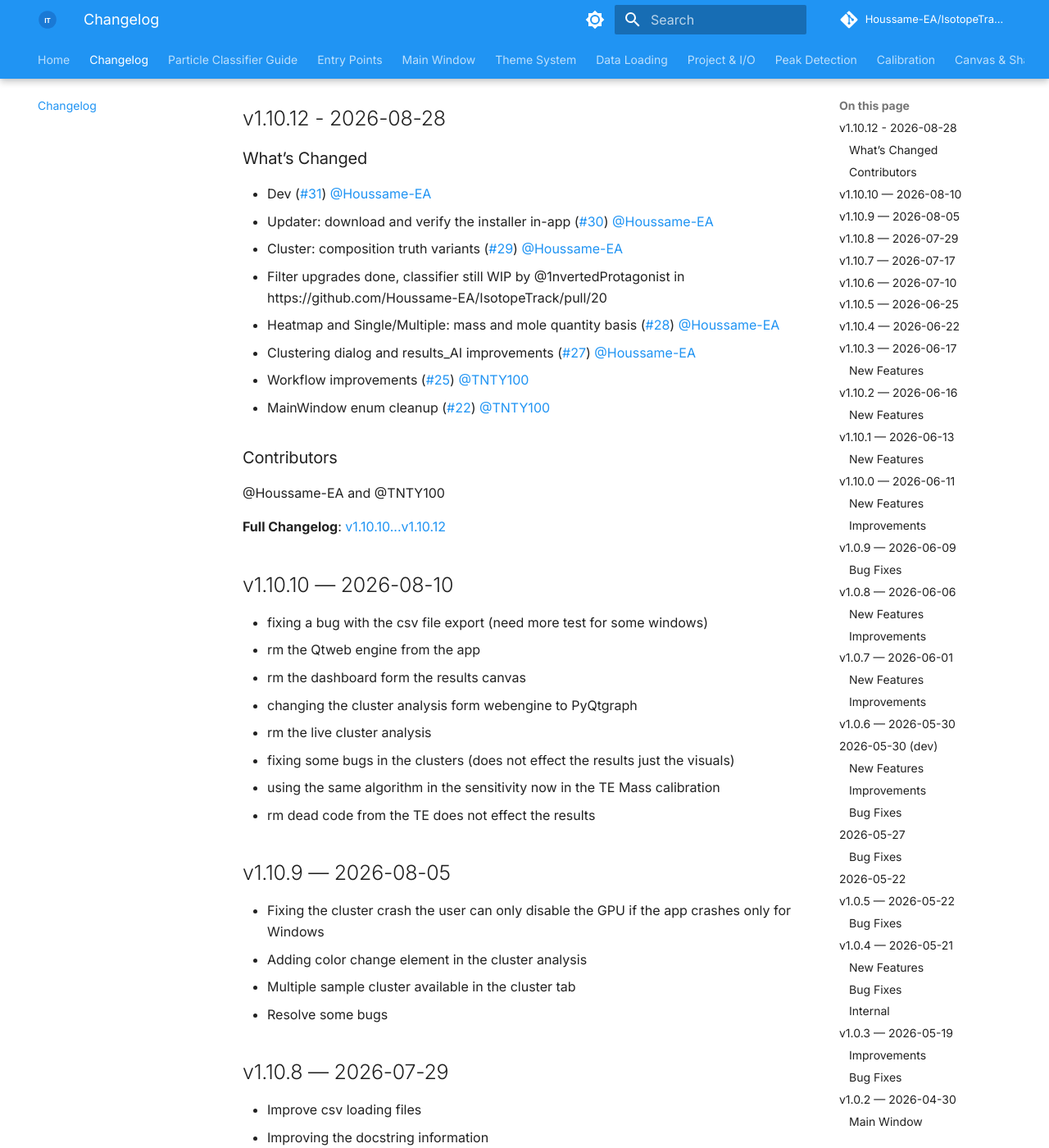
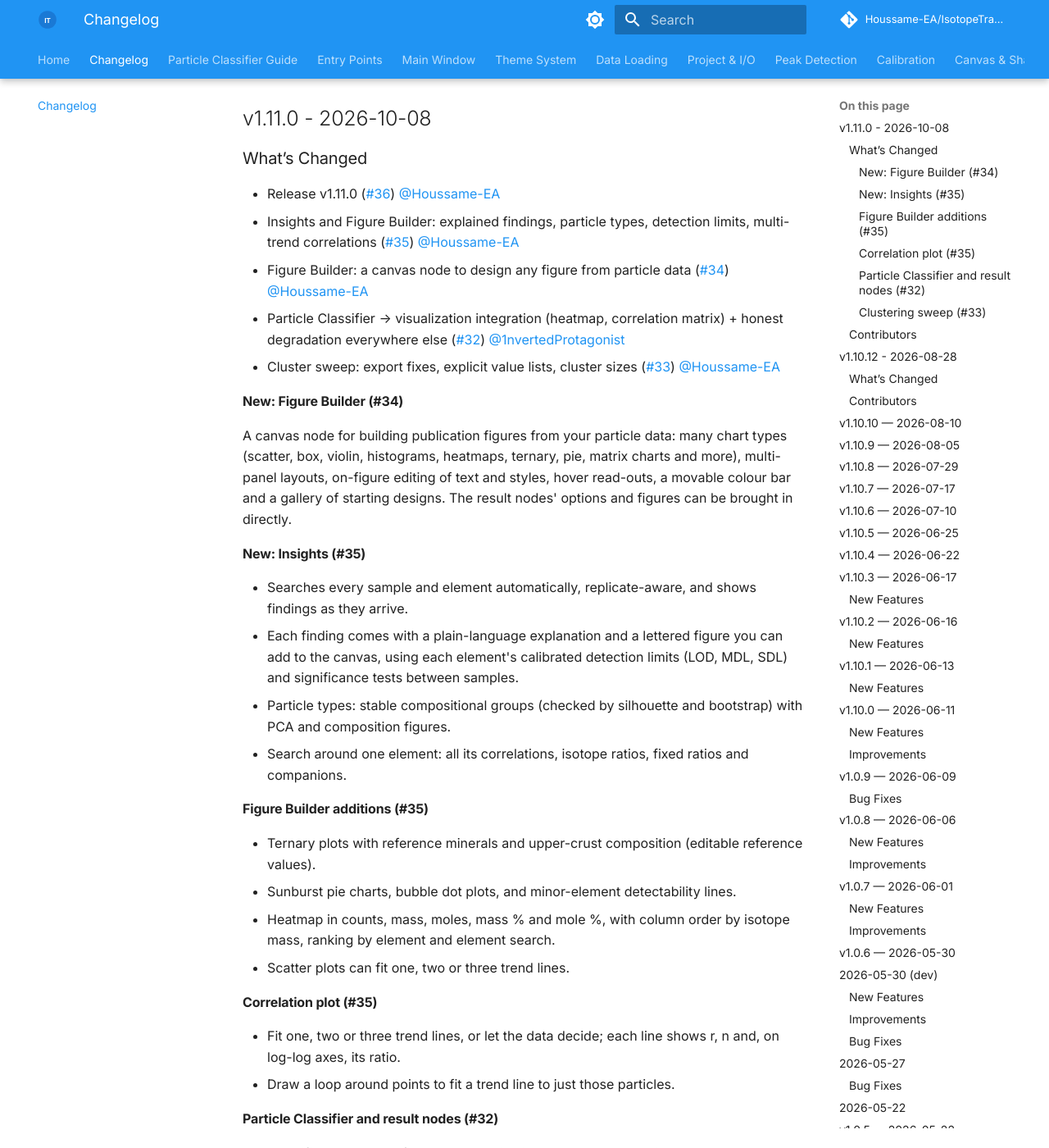
Before and after one commit to Houssame-EA/IsotopeTrack, an MkDocs documentation site: the page built from docs/changelog.md, in a window 1280 px wide and 1400 px high, scrolled down 192 px. Shown: the whole window at 82% size. Built offline with MkDocs 1.6.1 and Material for MkDocs 9.7.7, drawn with Linux system fonts in a browser that asks for light colours; comment, search, counter and statistics services are not loaded; the version menu is left out; some of the changed text lies outside the part shown.

Commit message:
Update CHANGELOG

```diff
--- a/docs/changelog.md
+++ b/docs/changelog.md
@@ -4,6 +4,54 @@ All notable changes to IsotopeTrack are documented here.
 
 
 ---
+
+## v1.11.0 - 2026-10-08
+
+### What’s Changed
+
+- Release v1.11.0 ([#36](https://github.com/Houssame-EA/IsotopeTrack/pull/36)) [@Houssame-EA](https://github.com/Houssame-EA)
+- Insights and Figure Builder: explained findings, particle types, detection limits, multi-trend correlations ([#35](https://github.com/Houssame-EA/IsotopeTrack/pull/35)) [@Houssame-EA](https://github.com/Houssame-EA)
+- Figure Builder: a canvas node to design any figure from particle data ([#34](https://github.com/Houssame-EA/IsotopeTrack/pull/34)) [@Houssame-EA](https://github.com/Houssame-EA)
+- Particle Classifier → visualization integration (heatmap, correlation matrix) + honest degradation everywhere else ([#32](https://github.com/Houssame-EA/IsotopeTrack/pull/32)) [@1nvertedProtagonist](https://github.com/1nvertedProtagonist)
+- Cluster sweep: export fixes, explicit value lists, cluster sizes ([#33](https://github.com/Houssame-EA/IsotopeTrack/pull/33)) [@Houssame-EA](https://github.com/Houssame-EA)
+
+#### New: Figure Builder (#34)
+
+A canvas node for building publication figures from your particle data: many chart types (scatter, box, violin, histograms, heatmaps, ternary, pie, matrix charts and more), multi-panel layouts, on-figure editing of text and styles, hover read-outs, a movable colour bar and a gallery of starting designs. The result nodes' options and figures can be brought in directly.
+
+#### New: Insights (#35)
+
+- Searches every sample and element automatically, replicate-aware, and shows findings as they arrive.
+- Each finding comes with a plain-language explanation and a lettered figure you can add to the canvas, using each element's calibrated detection limits (LOD, MDL, SDL) and significance tests between samples.
+- Particle types: stable compositional groups (checked by silhouette and bootstrap) with PCA and composition figures.
+- Search around one element: all its correlations, isotope ratios, fixed ratios and companions.
+
+#### Figure Builder additions (#35)
+
+- Ternary plots with reference minerals and upper-crust composition (editable reference values).
+- Sunburst pie charts, bubble dot plots, and minor-element detectability lines.
+- Heatmap in counts, mass, moles, mass % and mole %, with column order by isotope mass, ranking by element and element search.
+- Scatter plots can fit one, two or three trend lines.
+
+#### Correlation plot (#35)
+
+- Fit one, two or three trend lines, or let the data decide; each line shows r, n and, on log-log axes, its ratio.
+- Draw a loop around points to fit a trend line to just those particles.
+
+#### Particle Classifier and result nodes (#32)
+
+- Classifier output now feeds the visualisation nodes; box plot, histogram and element bar chart gain "by definition" and "total particle" display modes.
+- Fixes to the dilution factor, heatmap, correlation matrix and bar chart counts; classifier documentation added.
+
+#### Clustering sweep (#33)
+
+- Sweep export records cluster sizes and true class balance; numeric parameters accept an explicit list of values; export gaps fixed.
+
+### Contributors
+
+@1nvertedProtagonist, @Houssame-EA and [@github-actions[bot]](https://github.com/apps/github-actions)
+
+**Full Changelog**: [v1.10.12...v1.11.0](https://github.com/Houssame-EA/IsotopeTrack/compare/v1.10.12...v1.11.0)
 
 ## v1.10.12 - 2026-08-28
 
@@ -143,12 +191,14 @@ All notable changes to IsotopeTrack are documented here.
 ### New Features
 
 - CLI support — app can now be launched from terminal with arguments:
+
   - Load project files directly
   - Load Nu and TOFWERK data files
   - Select isotopes and presets via command line
   - See `tools/cli_utils.py` for details
 
 - Isobaric correction module (still in development)
+
 
 ### Improvements
 
@@ -307,12 +357,15 @@ Standardizes several Results plot dialogs around the four-button UI contract:Plo
 ### New Features
 
 - Results Canvas completely redesigned with three new figures:
+
   - **Network** — multi-element particle relationships
   - **Concentration** — particle concentration overview
   - **Matrix** — element correlation matrix
 
 - Intel Mac support — dedicated native bundle for Intel-based Macs (x86_64)
+
 - Faster project saving and loading
+
 
 ### Bug Fixes
 
```
